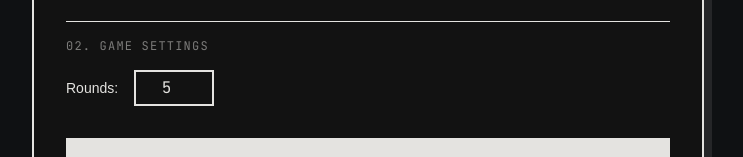
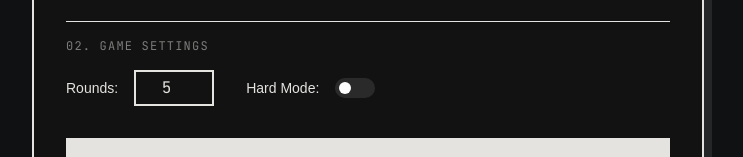
Before and after one commit to shravan-mani/PinPoint-Duel, a React (Vite) app in the folder pinpoint-duel/: page / in a window 1280 px wide. Shown: the part 383-540 px from the top of the page, without its empty margins (272-1015 px from the left). Built offline with nearby package versions, Linux system fonts and the light colour scheme; a web font is replaced by a local one.

Commit message:
Add hard mode option to Lobby component
Updated onStart function to include hardMode parameter and added UI controls for hard mode in the lobby.

```diff
--- a/pinpoint-duel/src/components/Lobby.tsx
+++ b/pinpoint-duel/src/components/Lobby.tsx
@@ -4,12 +4,13 @@ import { Users, Plus, Play, X } from 'lucide-react';
 import { motion } from 'motion/react';
 
 interface LobbyProps {
-  onStart: (players: Player[], rounds: number) => void;
+  onStart: (players: Player[], rounds: number, hardMode: boolean) => void;
 }
 
 export default function Lobby({ onStart }: LobbyProps) {
   const [playerNames, setPlayerNames] = useState<string[]>(['Player 1', 'Player 2']);
   const [rounds, setRounds] = useState(5);
+  const [hardMode, setHardMode] = useState(false);
 
   const addPlayer = () => {
     if (playerNames.length < 8) {
@@ -36,7 +37,7 @@ export default function Lobby({ onStart }: LobbyProps) {
       color: PLAYER_COLORS[i % PLAYER_COLORS.length],
       score: 0,
     }));
-    onStart(players, rounds);
+    onStart(players, rounds, hardMode);
   };
 
   return (
@@ -89,6 +90,7 @@ export default function Lobby({ onStart }: LobbyProps) {
 
           <section className="pt-4 border-t border-[#E4E3E0]">
             <h2 className="text-xs uppercase tracking-widest opacity-50 mb-4 font-mono">02. Game Settings</h2>
+            <div className="flex flex-wrap items-center gap-8">
               <div className="flex items-center gap-4">
                 <label className="text-sm font-medium font-display">Rounds:</label>
                 <input
@@ -99,6 +101,17 @@ export default function Lobby({ onStart }: LobbyProps) {
                   onChange={(e) => setRounds(parseInt(e.target.value) || 1)}
                   className="w-20 border-2 border-[#E4E3E0] bg-transparent px-3 py-1 font-mono text-center"
                 />
+              </div>
+
+              <div className="flex items-center gap-4">
+                <label className="text-sm font-medium font-display">Hard Mode:</label>
+                <button
+                  onClick={() => setHardMode(!hardMode)}
+                  className={`w-10 h-5 rounded-full transition-colors relative ${hardMode ? 'bg-white' : 'bg-white/10'}`}
+                >
+                  <div className={`absolute top-1 w-3 h-3 rounded-full transition-all ${hardMode ? 'right-1 bg-[#121212]' : 'left-1 bg-white'}`} />
+                </button>
+              </div>
             </div>
           </section>
 
```
Lines whose indentation alone changed are shown as unchanged.
